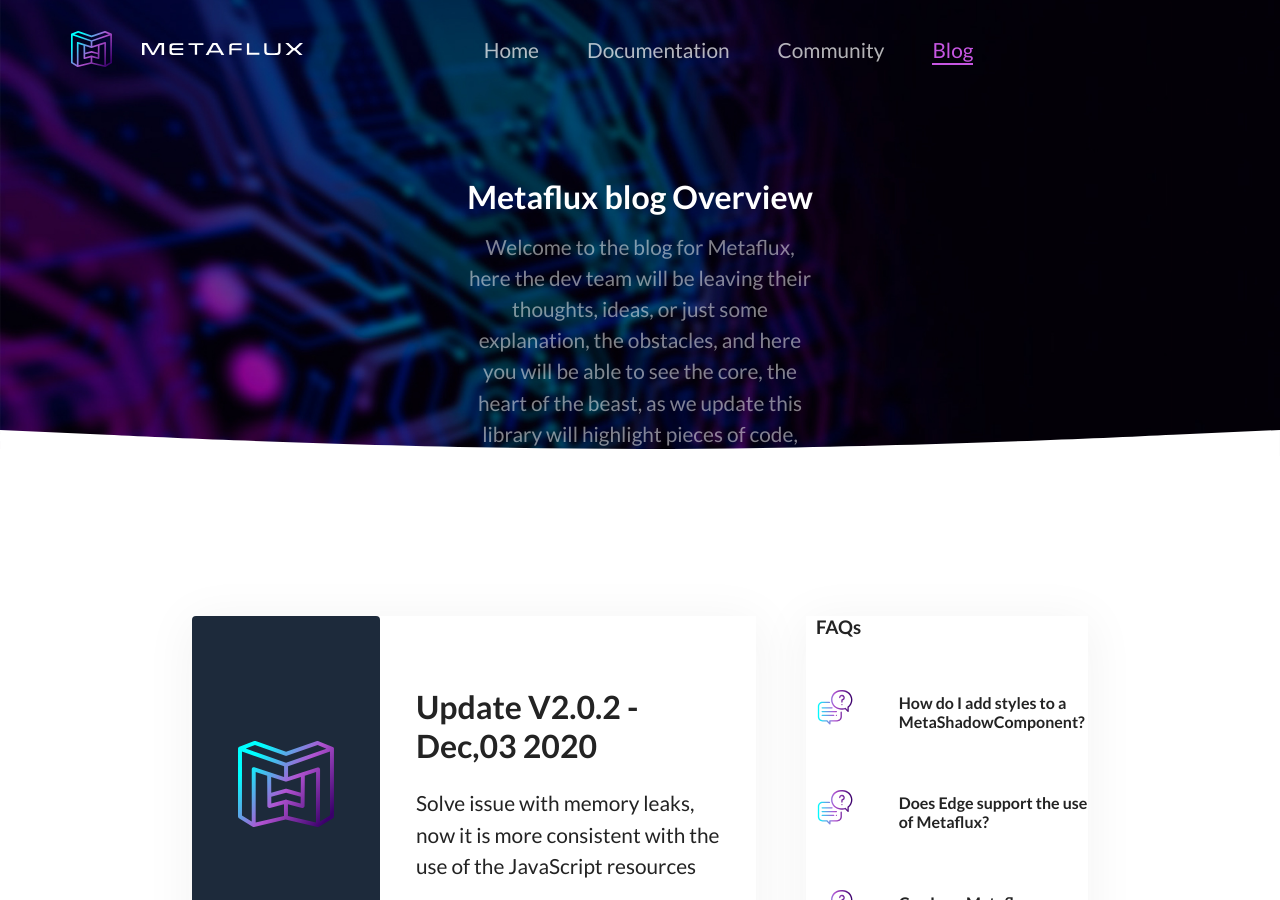
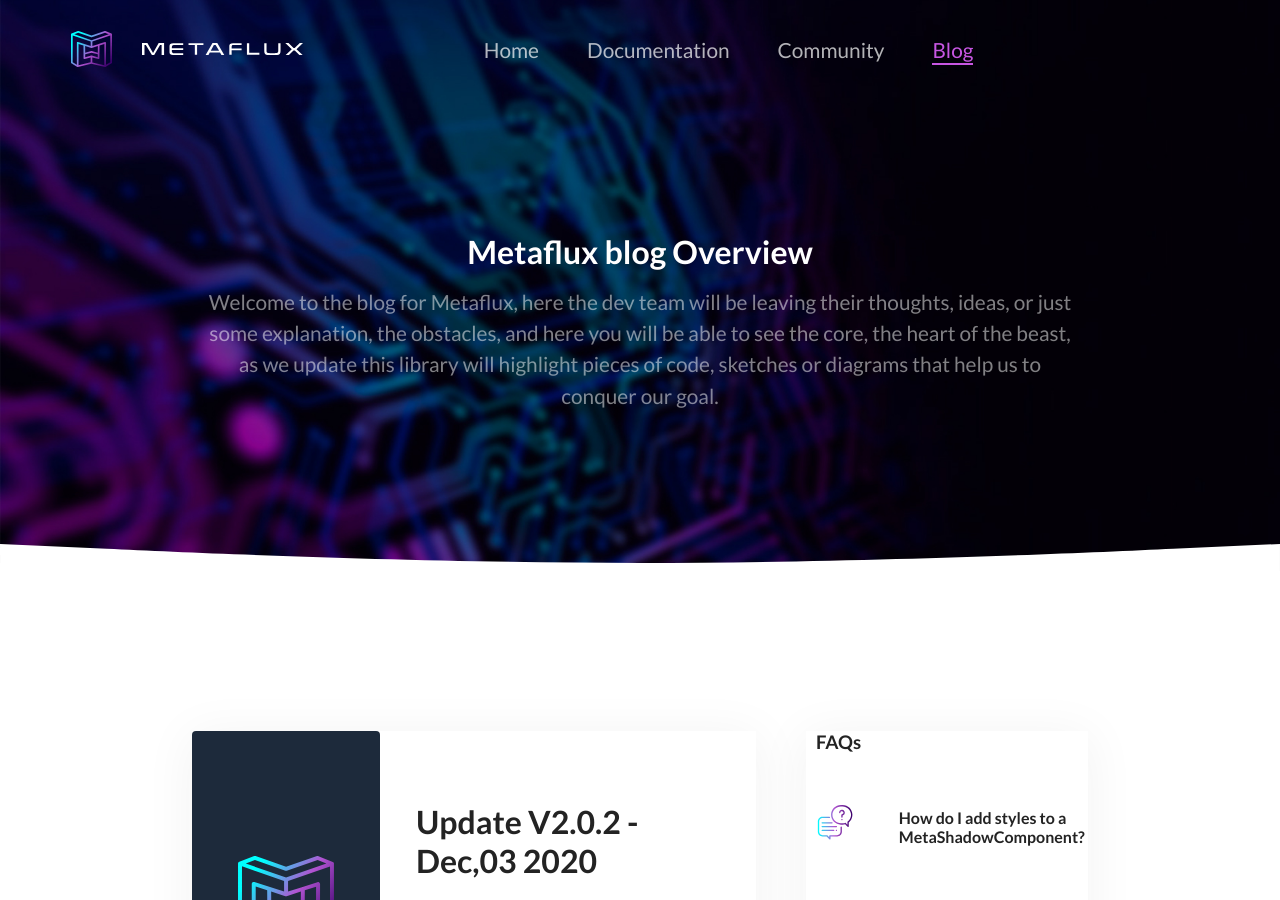
Before and after one commit to rebelstackio/metaflux, a Jekyll site: the page built from docs/blog.md, in a window 1280 px wide and 900 px high. Built offline with Jekyll 4.4.1, drawn with Linux system fonts in a browser that asks for light colours; a script that is not in the unit is left out.

Commit message:
add tablet rules to all banners, and docs view, Fix issue with the sidebar overlapping the footer

```diff
--- a/docs/_layouts/default.html
+++ b/docs/_layouts/default.html
@@ -2,7 +2,7 @@
 <html lang="{{ page.lang | default: site.lang | default: "en" }}">
 <head>
 	<meta charset="UTF-8">
-	<meta name="viewport" content="width=device-width, initial-scale=1.0">
+	<meta name="viewport" content="width=device-width, initial-scale=1">
 	<meta http-equiv="X-UA-Compatible" content="ie=edge">
 	{% seo %}
 	<title>{{site.title}}</title>
--- a/docs/_sass/docstrap/blog.scss
+++ b/docs/_sass/docstrap/blog.scss
@@ -8,6 +8,9 @@
 	padding: 0 100px;
 }
 
+.md-content {
+	position: relative;
+}
 
 
 .blog-init {
@@ -108,12 +111,12 @@
 .bottom-banner {
 	background: url(/assets/img/banner/banner-blog.jpg);
 	background-position: center;
-	background-size: contain;
+	background-size: cover;
 	position: relative;
 	margin: auto;
 	border-radius: 4px;
 	padding: 182px 60px 55px 60px;
-	max-width: 60vw;
+	max-width: 70vw;
 	> .logo {
 		width: 160px;
 		height: 160px;
--- a/docs/_sass/docstrap/docs.scss
+++ b/docs/_sass/docstrap/docs.scss
@@ -1,6 +1,6 @@
 /*-------------------- DOCS CONTENT ------------------*/
 .md-content {
-	margin-left: 15vw;
+	margin-left: calc(max(250px, 15vw));
 	margin-top: 98px;
 	padding: 57px;
 	background: $dark-grey;
@@ -122,6 +122,9 @@
 		padding: 0;
 		& h2 {
 			color: $header-color;
+			margin: 0;
+			padding: 1em 1.3em;
+			border-bottom: 1px solid $light-grey;
 		}
 		> ul {
 			margin: 57px;
@@ -161,7 +164,7 @@
 /* Banners */
 .faq-banner, .community-banner, .blog-banner {
 	background: url(/assets/img/banner/banner-metaflux.jpg);
-	height: 456px;
+	/*height: 456px;*/
 	display: grid;
 	position: relative;
 	place-content: center;
@@ -169,6 +172,7 @@
 	background-size: cover;
 	text-align: center;
 	padding-top: 217px;
+	padding-bottom: 10em;
 	> svg {
 		position: absolute;
 		bottom: -2px;
--- a/docs/_sass/docstrap/responsive.scss
+++ b/docs/_sass/docstrap/responsive.scss
@@ -209,7 +209,7 @@
 		grid-auto-flow: unset !important;
 		place-items: center;
 		& .graphic > img {
-			width: 80vw !important;
+			width: 65vw !important;
 		}
 		& .porperty > img {
 			width: 15em !important;
@@ -218,4 +218,10 @@
 	p, a, button {
 		font-size: 1.3em !important;
 	}
+	.faq-banner > p, .community-banner > p, .blog-banner > p {
+		max-width: unset !important;
+	}
+	.icon > * {
+		font-size: 8em !important;
+	}
 }
--- a/docs/_sass/docstrap/sidebar.scss
+++ b/docs/_sass/docstrap/sidebar.scss
@@ -5,7 +5,9 @@ pretty-menu {
 
 	& .p-menu-box {
 		width: 15vw;
-		z-index: 2;
+		position: absolute !important;
+		left: calc(min(-250px, 15vw)) !important;
+		top: 0 !important;
 	}
 
 	& .p-menu-item-box.selected {
```
